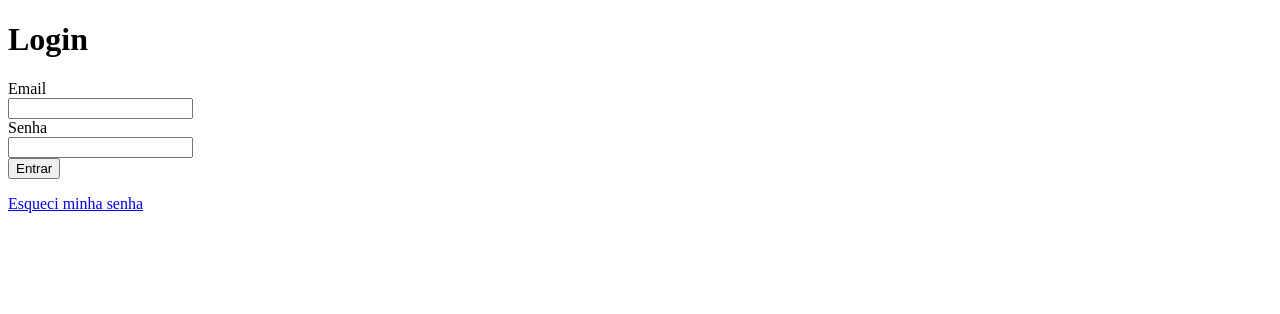
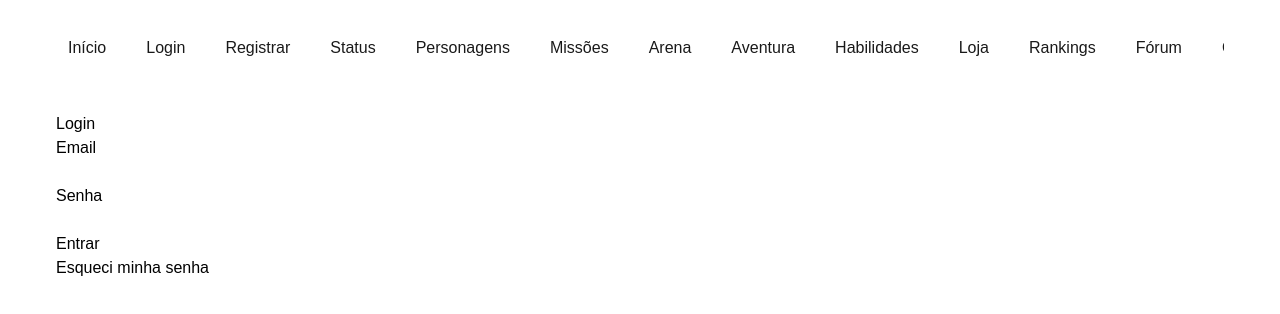
Before and after one commit to com6ao/enewrpg, a Next.js app: page /login in a window 1280 px wide. Shown: the top 314 px of the page. Built offline with nearby package versions, Linux system fonts and the light colour scheme; no server answers.

Commit message:
Update layout.tsx

```diff
--- a/app/layout.tsx
+++ b/app/layout.tsx
@@ -1,31 +1,22 @@
-"use client";
-import { useState } from "react";
-import { useRouter } from "next/navigation";
-import Link from "next/link";
-import { supabase } from "../../lib/supabase";
+import type { Metadata } from "next";
+import { Geist, Geist_Mono } from "next/font/google";
+import "./globals.css";
+import Nav from "./Nav";
 
-export default function Page() {
-  const [email, setEmail] = useState("");
-  const [password, setPassword] = useState("");
-  const [msg, setMsg] = useState<string | null>(null);
-  const router = useRouter();
+const geistSans = Geist({ variable: "--font-geist-sans", subsets: ["latin"] });
+const geistMono = Geist_Mono({ variable: "--font-geist-mono", subsets: ["latin"] });
 
-  async function onSubmit(e: React.FormEvent) {
-    e.preventDefault();
-    setMsg("Entrando...");
-    const { error } = await supabase.auth.signInWithPassword({ email, password });
-    if (error) { setMsg(error.message); return; }
-    router.push("/dashboard");
-  }
+export const metadata: Metadata = { title: "enewRPG", description: "RPG online" };
 
+export default function RootLayout({ children }: { children: React.ReactNode }) {
   return (
-    <form onSubmit={onSubmit} style={{maxWidth:420}}>
-      <h1>Login</h1>
-      <label>Email<br/><input required type="email" value={email} onChange={e=>setEmail(e.target.value)} /></label><br/>
-      <label>Senha<br/><input required type="password" value={password} onChange={e=>setPassword(e.target.value)} /></label><br/>
-      <button type="submit">Entrar</button>
-      <p>{msg}</p>
-      <p><Link href="/forgot">Esqueci minha senha</Link></p>
-    </form>
+    <html lang="pt-BR">
+      <body className={`${geistSans.variable} ${geistMono.variable} antialiased`}>
+        <header className="site-header">
+          <div className="container"><Nav /></div>
+        </header>
+        <main className="container">{children}</main>
+      </body>
+    </html>
   );
 }
```
